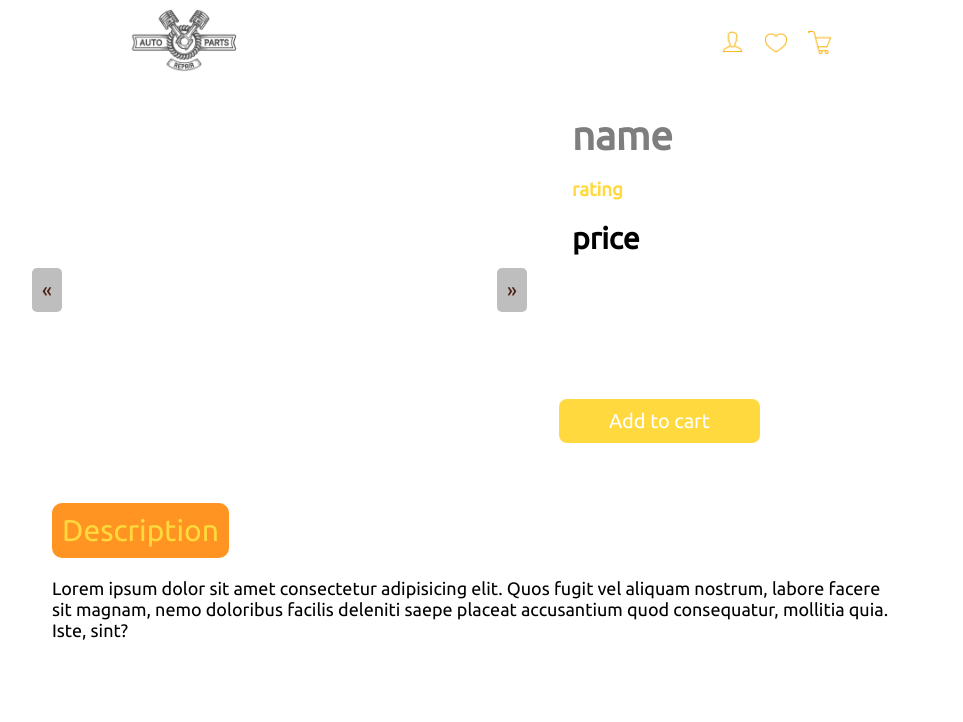
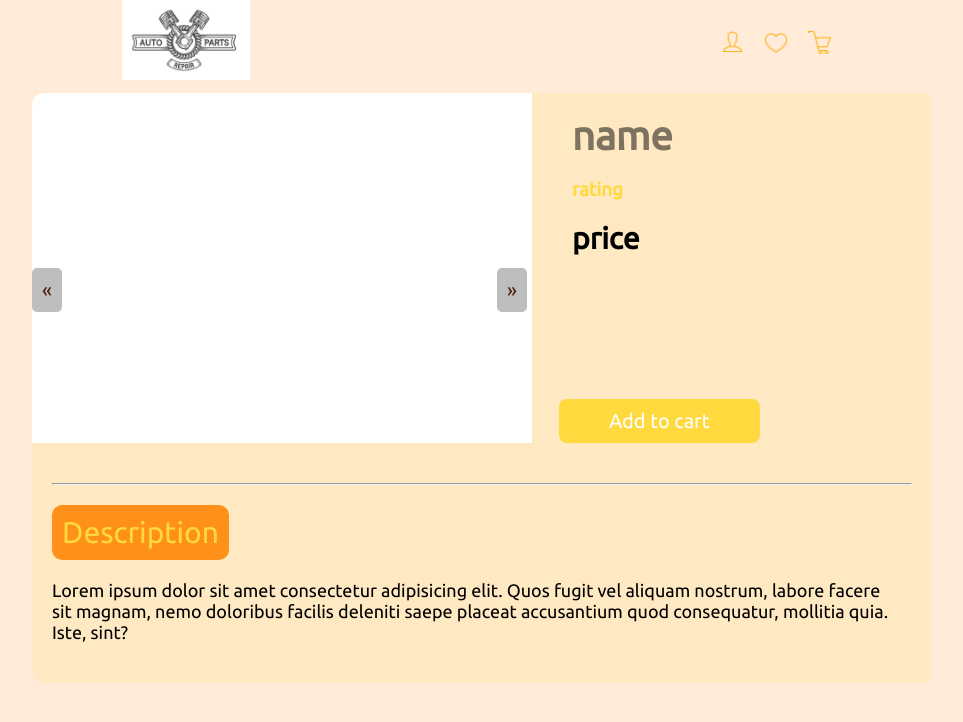
Before and after one commit to StarkArnab/glorious-calendar-2511, a plain HTML site: page Product_Cart/product_view/pro_view.html in a window 1280 px wide. Shown: the whole page, without its empty margins (158-1121 px from the left). Drawn offline with Linux system fonts and the light colour scheme; no server answers; a web font is replaced by a local one.

Commit message:
added some styles

```diff
--- a/Product_Cart/product_view/pro_view.css
+++ b/Product_Cart/product_view/pro_view.css
@@ -11,6 +11,10 @@
   font-family: "Ubuntu", sans-serif;
 }
 
+body{
+  background-color: #ff840028;
+}
+
 /* container */
 .container {
   display: flex;
@@ -18,14 +22,18 @@
   gap: 20px;
   max-width: 900px;
   margin: 10px auto;
+  background-color: #ffd83d21;
+  border-radius: 12px;
+  overflow: hidden;
 }
 
 #img-card {
   flex-grow: 1;
   max-width: 500px;
-  min-width: 350px;
+  min-width: 300px;
   position: relative;
   overflow: hidden;
+  background-color: white;
 }
 
 .img-org {
@@ -98,6 +106,12 @@
   border-radius: 5px;
   color: var(--text-color);
   font-size: 20px;
+}
+
+img{
+  width: 100%;
+  height: 100%;
+  object-fit: contain;
 }
 
 .btn-prv {
--- a/Product_Cart/product_view/pro_view.html
+++ b/Product_Cart/product_view/pro_view.html
@@ -84,6 +84,7 @@
         <button id="addCart" class="btn">Add to cart</button>
       </div>
       <div class="description">
+        <hr style="background-color: black;">
         <span class="description-head">Description</span>
         <p class="description-body">
           Lorem ipsum dolor sit amet consectetur adipisicing elit. Quos fugit
```
